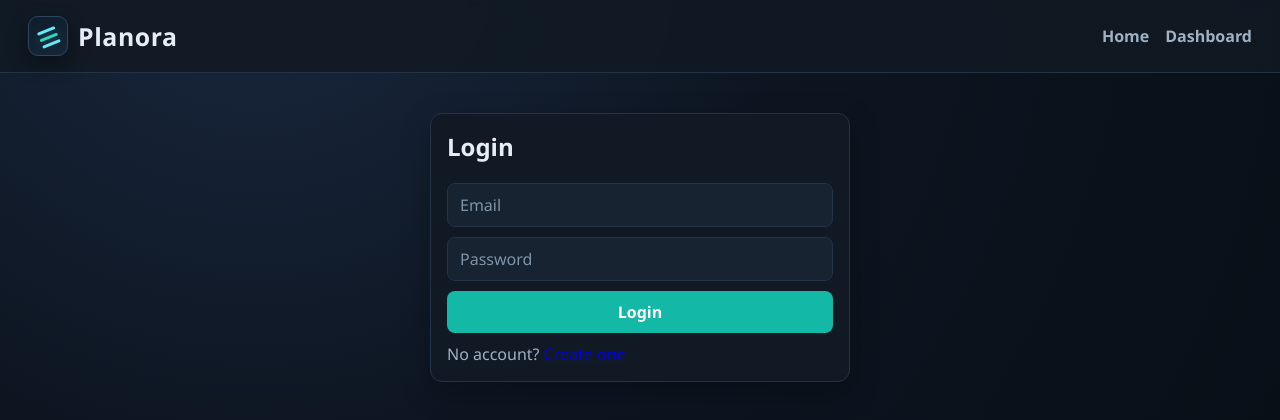
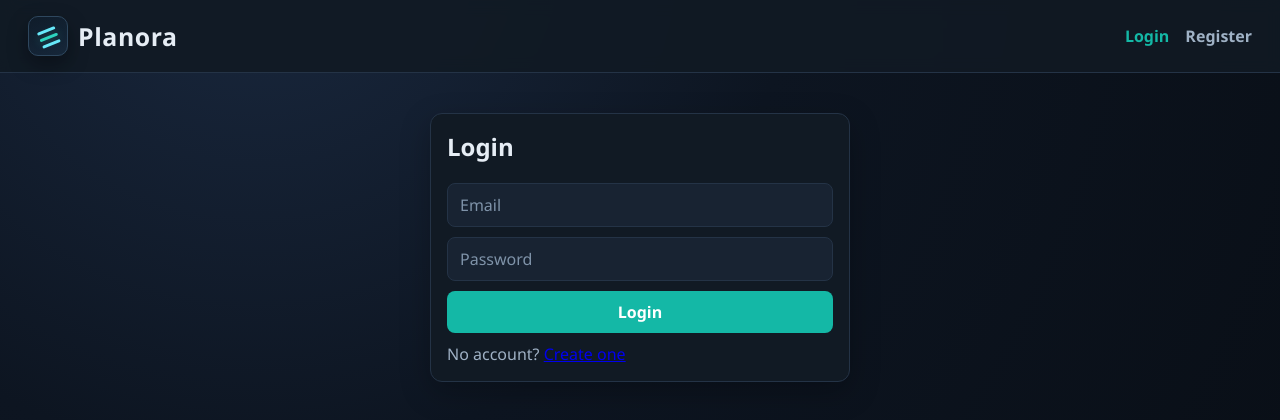
Before and after one commit to Seelam-Mohith/Planora-ProjectManagementSystem, a React (Create React App) app in the folder frontend/: page /login in a window 1280 px wide. Shown: the top 420 px of the page. Built offline with nearby package versions, Linux system fonts and the light colour scheme; no server answers.

Commit message:
show auth actions in navbar

```diff
--- a/frontend/src/components/Navbar.js
+++ b/frontend/src/components/Navbar.js
@@ -1,8 +1,18 @@
 import React from "react";
-import { Link, useLocation } from "react-router-dom";
+import { Link, useLocation, useNavigate } from "react-router-dom";
+
+const TOKEN_KEY = "planora_token";
 
 function Navbar() {
   const location = useLocation();
+  const navigate = useNavigate();
+  const token = localStorage.getItem(TOKEN_KEY);
+
+  const handleLogout = () => {
+    localStorage.removeItem(TOKEN_KEY);
+    localStorage.removeItem("planora_user");
+    navigate("/login");
+  };
 
   return (
     <header className="navbar">
@@ -13,12 +23,28 @@ function Navbar() {
         <span className="brand-text">Planora</span>
       </div>
       <nav className="nav-links">
+        {token ? (
+          <>
             <Link className={location.pathname === "/" ? "active" : ""} to="/">
               Home
             </Link>
             <Link className={location.pathname === "/dashboard" ? "active" : ""} to="/dashboard">
               Dashboard
             </Link>
+            <button type="button" className="nav-btn" onClick={handleLogout}>
+              Logout
+            </button>
+          </>
+        ) : (
+          <>
+            <Link className={location.pathname === "/login" ? "active" : ""} to="/login">
+              Login
+            </Link>
+            <Link className={location.pathname === "/register" ? "active" : ""} to="/register">
+              Register
+            </Link>
+          </>
+        )}
       </nav>
     </header>
   );
```
Lines whose indentation alone changed are shown as unchanged.
